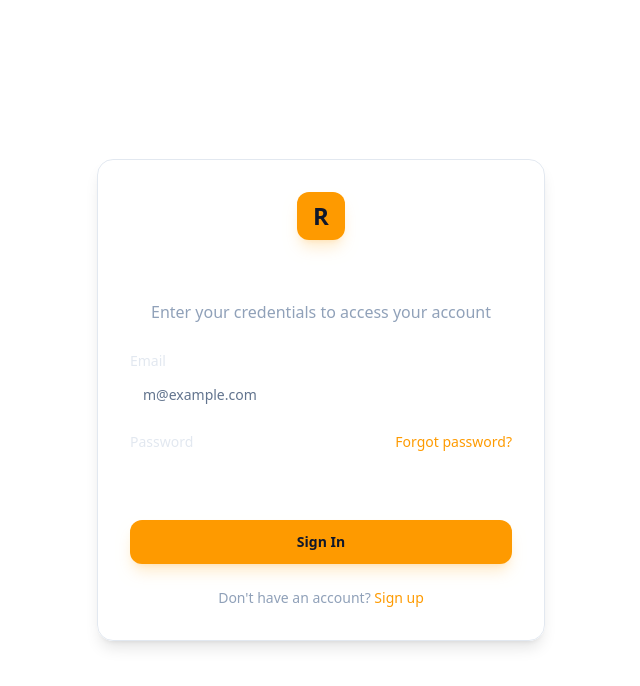
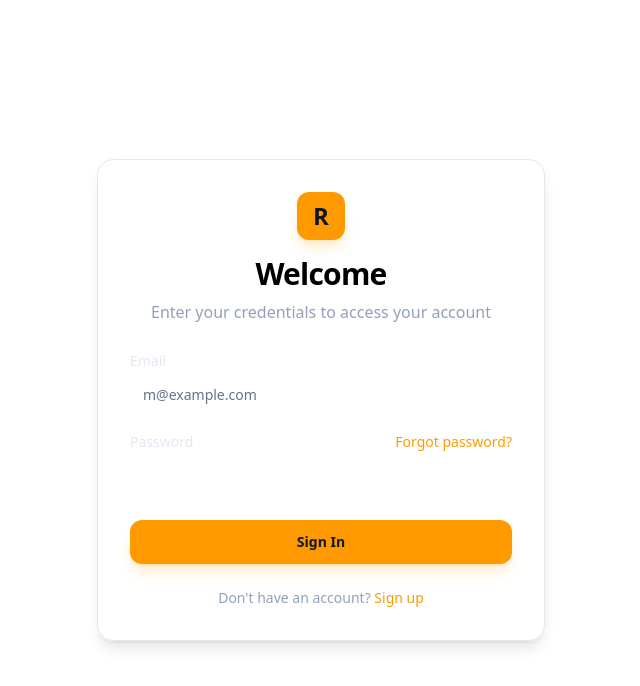
Before and after one commit to No1zee/Real-Time-Capital, a Next.js app in the folder pawn-system/: page /login in a window 1280 px wide. Shown: the top 686 px of the page, without its empty margins (319-959 px from the left). Built offline with nearby package versions, Linux system fonts and the light colour scheme.

Commit message:
Fix login input text visibility

```diff
--- a/pawn-system/src/app/(auth)/login/page.tsx
+++ b/pawn-system/src/app/(auth)/login/page.tsx
@@ -23,7 +23,7 @@ function LoginForm() {
                         <span className="font-bold text-slate-900 text-2xl">R</span>
                     </div>
                 </div>
-                <h1 className="text-3xl font-bold tracking-tight text-white">Welcome</h1>
+                <h1 className="text-3xl font-bold tracking-tight text-black">Welcome</h1>
                 <p className="text-slate-400">Enter your credentials to access your account</p>
             </div>
             <form action={dispatch} className="space-y-4">
@@ -33,7 +33,7 @@ function LoginForm() {
                         Email
                     </label>
                     <input
-                        className="flex h-11 w-full rounded-lg border border-white/10 bg-white/5 px-3 py-2 text-sm text-white placeholder:text-slate-500 focus-visible:outline-none focus-visible:ring-2 focus-visible:ring-amber-500/50 focus-visible:border-amber-500/50 transition-all disabled:cursor-not-allowed disabled:opacity-50"
+                        className="flex h-11 w-full rounded-lg border border-white/10 bg-white/5 px-3 py-2 text-sm text-slate-900 placeholder:text-slate-500 focus-visible:outline-none focus-visible:ring-2 focus-visible:ring-amber-500/50 focus-visible:border-amber-500/50 transition-all disabled:cursor-not-allowed disabled:opacity-50"
                         id="email"
                         type="email"
                         name="email"
@@ -51,7 +51,7 @@ function LoginForm() {
                         </Link>
                     </div>
                     <input
-                        className="flex h-11 w-full rounded-lg border border-white/10 bg-white/5 px-3 py-2 text-sm text-white placeholder:text-slate-500 focus-visible:outline-none focus-visible:ring-2 focus-visible:ring-amber-500/50 focus-visible:border-amber-500/50 transition-all disabled:cursor-not-allowed disabled:opacity-50 relative z-10"
+                        className="flex h-11 w-full rounded-lg border border-white/10 bg-white/5 px-3 py-2 text-sm text-slate-900 placeholder:text-slate-500 focus-visible:outline-none focus-visible:ring-2 focus-visible:ring-amber-500/50 focus-visible:border-amber-500/50 transition-all disabled:cursor-not-allowed disabled:opacity-50 relative z-10"
                         id="password"
                         type="password"
                         name="password"
```
